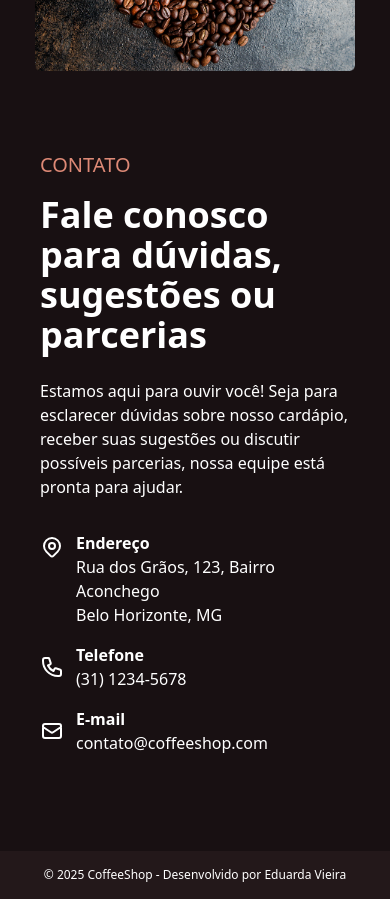
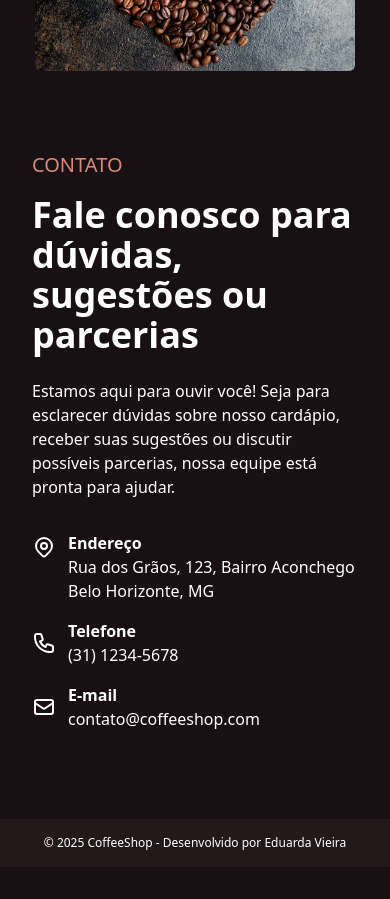
Before and after one commit to eduardavieira-dev/CoffeeShop, a Next.js app: page / in a window 390 px wide. Shown: the part 2940-3839 px from the top of the page. After the commit the page ends 3807 px from the top, so only its background shows below. Built offline with nearby package versions, Linux system fonts and the light colour scheme.

Commit message:
feat: adjust padding and margin in Contato component layout

```diff
--- a/src/app/components/Contato.tsx
+++ b/src/app/components/Contato.tsx
@@ -1,7 +1,7 @@
 export function Contato() {
 return (
     <div className="bg-contact" id="contact">
-        <main className="max-w-6xl mx-auto pb-8 px-6 lg:px-0 flex flex-col lg:flex-row items-center gap-8 justify-between">
+        <main className="max-w-6xl mx-auto pb-6 px-4 lg:px-0 flex flex-col lg:flex-row items-center gap-8 justify-between">
             <div className="p-4 flex justify-between flex-col lg:flex-row lg:items-center w-full lg:gap-20">
                 <div>
                 <h3 className="text-secondary text-xl uppercase">contato</h3>
```
